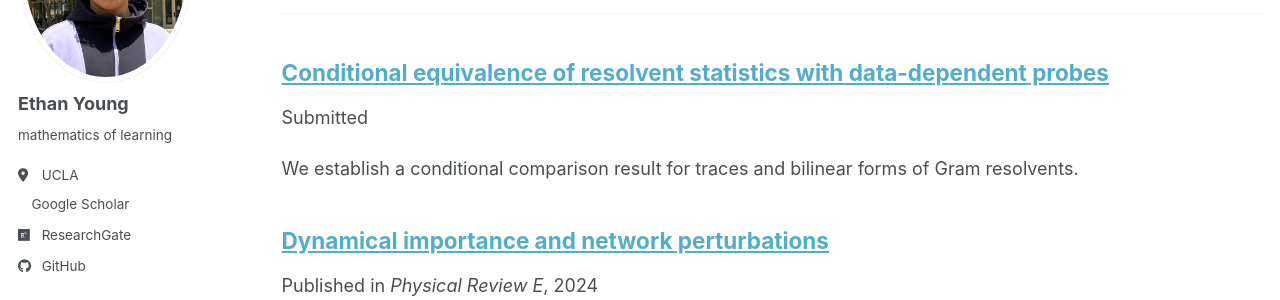
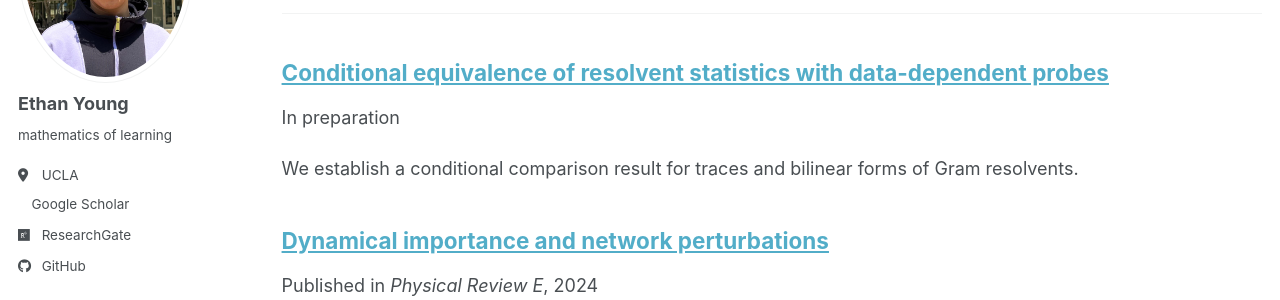
Before and after one commit to ethanjyoung/ethanjyoung.github.io, a Jekyll site: the page built from _pages/publications.md, in a window 1280 px wide and 1079 px high. Shown: the part 247-547 px from the top of the window. Built offline with Jekyll 4.4.1, drawn with Linux system fonts in a browser that asks for light colours; a style sheet for code colours, icons or effects is not loaded.

Commit message:
Update 2026-equivalence.md

```diff
--- a/_publications/2026-equivalence.md
+++ b/_publications/2026-equivalence.md
@@ -5,7 +5,7 @@ category: manuscripts
 permalink:
 excerpt: We establish a conditional comparison result for traces and bilinear forms of Gram resolvents.
 date: 2026-11-16
-status: submitted
+status: in preparation
 paperurl:
 citation:
 ---
```
